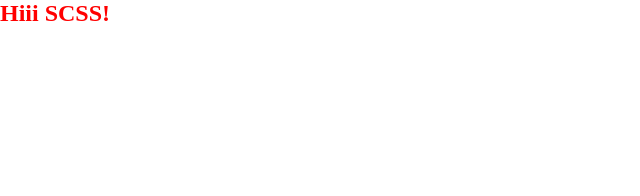
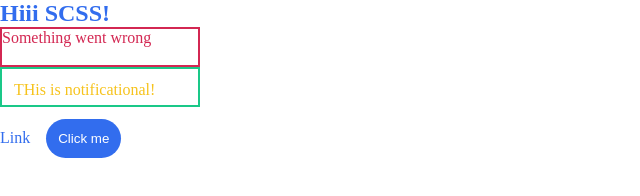
Before and after one commit to gauravgupta799/scss-tuts, a website: page index.html in a window 1280 px wide. Shown: the whole page, without its empty margins (0-640 px from the left). Drawn offline with Linux system fonts and the light colour scheme.

Commit message:
variables

```diff
--- a/index.html
+++ b/index.html
@@ -9,6 +9,10 @@
 </head>
 <body>
     <h2>Hiii SCSS!</h2>
+    <p class="error">Something went wrong</p>
+    <p class="notify">THis is notificational!</p>
+    <a href="">Link</a>
+    <button>Click me</button>
 
 </body>
 </html>
--- a/style.scss
+++ b/style.scss
@@ -13,6 +13,58 @@ li{
 a{
     text-decoration: none;
 }
+$primary:#326dee;
+$secondary:#1ac888;
+$error:#d32752;
+$info:#f6c31c;
+
+/* Basic colors */
+$clr-primary:#4d148c;
+$clr-secondary:#f96703;
+$clr-black:#000000;
+$clr-white:#ffffff;
+$clr-lightWhite:#EEF1F6;
+$clr-bgGray:#eee8f5;
+
+$clr-gray:#4d4d4d;
+$clr-darkGray:#1e1e1e;
+$clr-lightGray:#464646;
+
+$base-padding:0.75rem;
+$base-margin:0.75rem;
+
+$base-border-thickness: 1px;
+$base-border-radius:20px;
+
+
 h2{
-    color:red;
+    color:$primary;
 }
+a{
+    color:$primary;
+}
+.error{
+    color:$error;
+    border:2px solid $error;
+    width: 200px;
+    height: 40px;
+}
+.notify{
+    color:$info;
+    border:2px solid $secondary;
+    padding: $base-padding;
+    width: 200px;
+    height: 40px;
+}
+button{
+    border:none;
+    color:$clr-white;
+    background:$primary;
+    padding: $base-padding;
+    margin: $base-margin;
+    border-radius: $base-border-radius;
+    -webkit-border-radius: $base-border-radius;
+    -moz-border-radius: $base-border-radius;
+    -ms-border-radius: $base-border-radius;
+    -o-border-radius: $base-border-radius;
+}
```
Also changed, not shown: dist/style.css, 1 other file.
